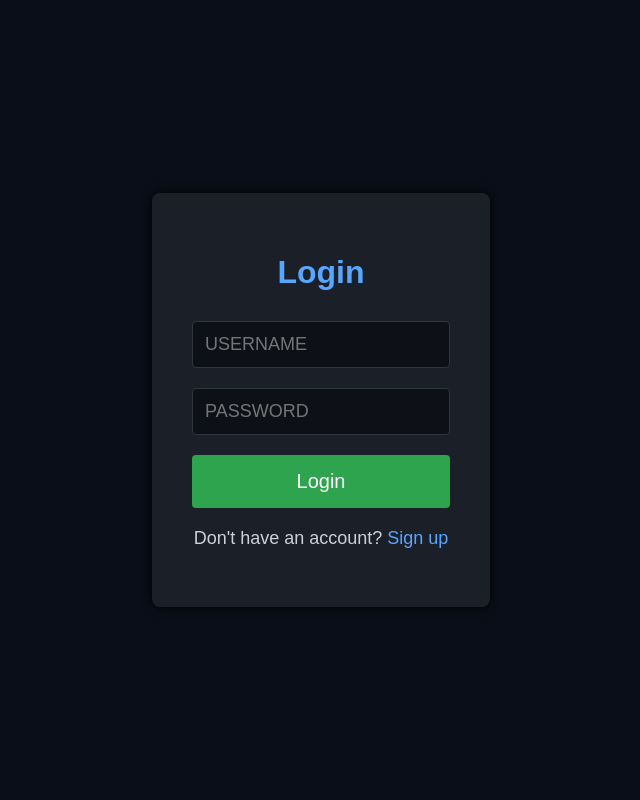
After one commit to Amanabhishek2004/API, a Django app: page /content/login/ in a window 1280 px wide. The commit adds this page. Shown: the whole page, without its empty margins (319-959 px from the left). Run offline with Django 4.2, Linux system fonts and the light colour scheme.

Commit message:
fourth commit

```diff
--- /dev/null
+++ b/TEMPLATES/login.html
@@ -0,0 +1,111 @@
+<!DOCTYPE html>
+<html lang="en">
+<head>
+    <meta charset="UTF-8">
+    <meta name="viewport" content="width=device-width, initial-scale=1.0">
+    <title>GitHub-like Login</title>
+    <style>
+        body {
+            background-color: #0a0e18;
+            font-family: Arial, sans-serif;
+            margin: 0;
+            display: flex;
+            justify-content: center;
+            align-items: center;
+            height: 100vh;
+        }
+
+        .login-container {
+            text-align: center;
+        }
+
+        .login-box {
+            background-color: #1b1f28;
+            border-radius: 8px;
+            padding: 40px;
+            box-shadow: 0px 0px 10px 0px #000000;
+            max-width: 600px;
+            margin: 0 auto;
+        }
+
+        h1 {
+            color: #58a6ff;
+            font-size: 32px;
+            margin-bottom: 30px;
+        }
+
+        form {
+            display: flex;
+            flex-direction: column;
+        }
+
+        .input-container {
+            margin-bottom: 20px;
+        }
+
+        label {
+            color: #c9d1d9;
+            font-size: 18px;
+        }
+
+        input[type="text"],
+        input[type="password"] {
+            background-color: #0d1117;
+            border: 1px solid #30363d;
+            border-radius: 4px;
+            color: #c9d1d9;
+            padding: 12px;
+            font-size: 18px;
+        }
+
+        button {
+            background-color: #2ea44f;
+            border: none;
+            border-radius: 4px;
+            color: #ffffff;
+            font-size: 20px;
+            padding: 15px;
+            cursor: pointer;
+        }
+
+        button:hover {
+            background-color: #24a148;
+        }
+
+        p {
+            color: #c9d1d9;
+            margin-top: 20px;
+            font-size: 18px;
+        }
+
+        a {
+            color: #58a6ff;
+            text-decoration: none;
+        }
+
+        a:hover {
+            text-decoration: underline;
+        }
+    </style>
+</head>
+<body>
+    <div class="login-container">
+        <div class="login-box">
+            <h1>Login</h1>
+            <form action="{% url 'main:login-user' %}" method="POST">
+                {% csrf_token %}
+                <div class="input-container">
+
+                    <input type="text" id="username" name="username" placeholder="USERNAME" required>
+                </div>
+                <div class="input-container">
+
+                    <input type="password" id="password" name="password"  placeholder="PASSWORD">
+                </div>
+                <button type="submit">Login</button>
+            </form>
+            <p>Don't have an account? <a href="#">Sign up</a></p>
+        </div>
+    </div>
+</body>
+</html>
--- a/TEMPLATES/main.html
+++ b/TEMPLATES/main.html
@@ -194,7 +194,7 @@
         <i class="fas fa-cogs api-icon"></i>
         <h1>API Data</h1>
         <div class="navbar-buttons">
-            <a href="#">Button 1</a>
+            <a href="http://127.0.0.1:8000/advocates/{{data.username}}">VIEW-DATA</a>
             <a href="#">Button 2</a>
             <a href="#">Button 3</a>
         </div>
@@ -217,7 +217,7 @@
             </div>
 
         <!-- User Data Form -->
-        {% if request.user.username == data.username %}
+
         <div class="user-form">
             <h5>Add User Data</h5>
             <form method ="POST" action = "">
@@ -230,7 +230,7 @@
                 </div>
             </form>
         </div>
-        {% endif %}
+
     </div>
 </body>
 </html>
--- a/base/urls.py
+++ b/base/urls.py
@@ -1,9 +1,14 @@
 from django.urls import path,include
 from . import views
-urlpatterns = [
 
 
-    path("advocates/<str:username>",views.endpoint_view),
+app_name = "base"
+
+urlpatterns = [
+    path("advocates/", views.alldata.as_view() , name ="api-data"),
+
+
+    path("advocates/<str:username>", views.endpoint_view , name ="api-data"),
     # path("/", .as_view(), name="")
     path("create-advocate/", views.ModelCreateView.as_view(), name="create"),
     # path("user-data/",views.individual_detail, name = "user-data"),
--- /dev/null
+++ b/call.py
@@ -0,0 +1,5 @@
+import requests
+
+response = requests.get("http://127.0.0.1:8000/advocates/?q=MANIT ")
+
+print(response.text)
--- a/main/urls.py
+++ b/main/urls.py
@@ -1,11 +1,14 @@
 from django.urls import path,include
 from .views import *
 
+app_name = "main"
 
 urlpatterns = [
 
+    path("login/",login_user ,name="login-user"),
+    path("logout/",logout_user ,name="logout-user"),
 
-    path("user_details/", user_details),
+    path("user_details/", user_details ,  name = "details"),
     path("user_details/<str:username>",individual_details ,name="user"),
     # path("post-data/", add_data, name="post-data")
 
--- a/main/views.py
+++ b/main/views.py
@@ -7,36 +7,36 @@ from base.serializers import *
 from rest_framework.response import Response
 import random
 from .forms import *
+from django.shortcuts import redirect
+from django.contrib.auth.models import User
+from django.http import HttpResponse
+from django.contrib.auth import authenticate, login, logout
 # Create your views here.
 
 
 def user_details(request):
     n = random.randint(0, 22)
-    data = requests.get("http://127.0.0.1:8000/advocates/")
-    print(data)
-    return render(request, "userpage.html", {"data": data, "n": n})
+    q = request.GET.get("q" , "")
+    q = str(q)
+    response = requests.get(f"http://127.0.0.1:8000/advocates/?q={q}").json()
 
+    # print(response.text)
+
+    return render(request, "userpage.html", {"data": response, "n": n})
 
 def individual_details(request, username):
 
-        object = Advocate.objects.get(username=username)
-        form = datacreation(instance=object)
 
-        # Make the API request to your endpoint
-        api_url = f"http://127.0.0.1:8000/advocates/{username}"
-        response = requests.get(api_url)
+    # Define data as an empty dictionary initially
+    data = {}
 
-        if response.status_code == 200:
-            data = response.json()  # Assuming the API returns JSON data
-            print(data)
-            n = random.randint(0, 22)
-            return render(request, "main.html", {"data": data, "n": n, "form": form})
+    # Make the API request to your endpoint
+    advocate_data = Advocate.objects.filter(username=username).first()
+    form = datacreation(instance = advocate_data)
 
-        advocate_data = Advocate.objects.filter(username=username).first()
-
-        if request.method == 'POST':
-         form = datacreation(request.POST, instance=advocate_data)
-         if form.is_valid():
+    if request.method == 'POST':
+        form = datacreation(request.POST, instance=advocate_data)
+        if form.is_valid():
             form.save()
             data = {
                 "Username": form.cleaned_data['username'],
@@ -52,20 +52,48 @@ def individual_details(request, username):
             response = requests.patch(
                 f"http://127.0.0.1:8000/update-advocate/{username}", json=data)
 
+    else:
+        # This is not a POST request, you might want to handle other cases here
+        form = datacreation(instance=advocate_data)
+
+    api_url = f"http://127.0.0.1:8000/advocates/{username}"
+    response = requests.get(api_url).json()
+    return render(request, "main.html", {"data": response, "form": form})
+    # return render(request, 'main.html', {'form': form})
+
+
+def delete_data(request, username):
+
+    query = Advocate.objects.get(username=username)
+    if request.method == "DELETE":
+        query.delete()
+
+
+def login_user(request):
+
+
+    page = 'login'
 
 
 
-        else:
-        # This is not a POST request, you might want to handle other cases here
-              form = datacreation(instance=advocate_data)
+    if request.method == 'POST':
+        username = request.POST.get('username')
+        password = request.POST.get('password')
+        try:
+            user = User.objects.get(username=username)
+        except:
+            return HttpResponse('you are not a registered user')
+
+        user = authenticate(request, username=username, password=password)
+
+        if user is not None:
+            login(request, user)
+            return redirect('main:details')
 
 
-        return render(request, 'main.html', {'form': form})
+    return render(request, 'login.html')
 
-
-
-def delete_data(request , username):
-
-                query = Advocate.objects.get(username = username)
-                if request.method == "DELETE":
-                     query.delete()
+def logout_user(request):
+    user = request.user
+    logout(request)
+    return redirect("main:details")
```
Also changed, not shown: TEMPLATES/userpage.html (+12 -7 lines), base/permissions.py (added, +19 -0 lines), base/views.py (+23 -5 lines), cados_api/settings.py (+9 -0 lines), db.sqlite3.
